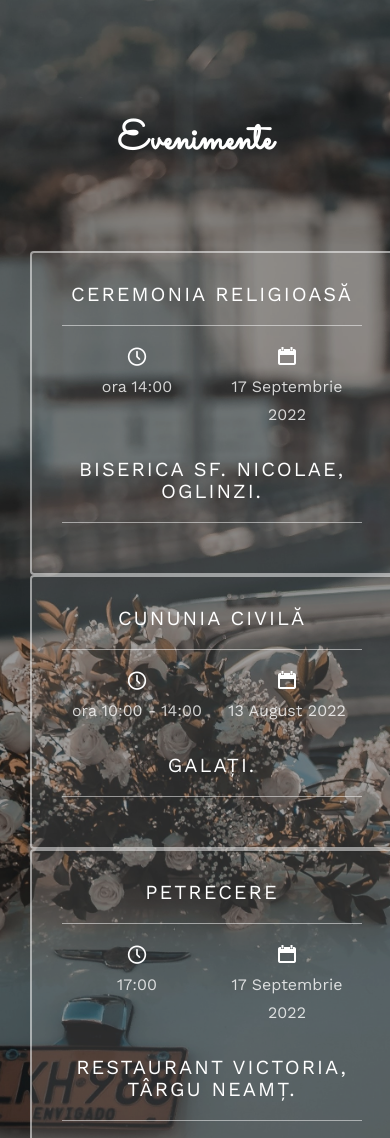
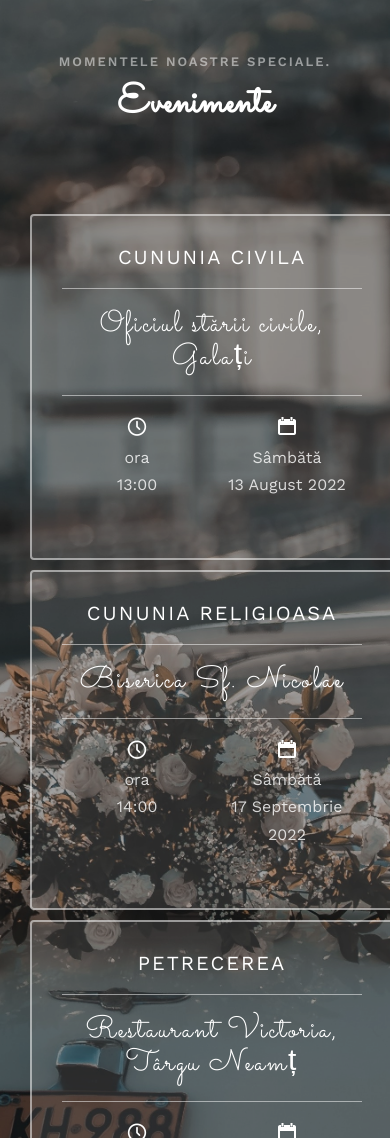
Before and after one commit to georgejoo/wedding2, a Flask app: page / in a window 390 px wide. Shown: the part 3531-4669 px from the top of the page. Run offline with Flask 2, Linux system fonts and the light colour scheme; some libraries are stand-ins or nearby versions; some web fonts are replaced.

Commit message:
fix view on mobile

```diff
--- a/static/style/style.css
+++ b/static/style/style.css
@@ -358,7 +358,7 @@ h1, h2, h3, h4, h5, h6, figure {
 
 #fh5co-counter,
 #fh5co-event {
-  height: 100%;
+  height: 1000px;
   float: left;
 }
 #fh5co-counter .display-t,
@@ -367,7 +367,7 @@ h1, h2, h3, h4, h5, h6, figure {
 #fh5co-event .display-tc {
   height: 700px;
   display: table;
-  width: 90%;
+  width: 100%;
 }
 #fh5co-counter .fh5co-heading h2,
 #fh5co-event .fh5co-heading h2 {
@@ -415,7 +415,7 @@ h1, h2, h3, h4, h5, h6, figure {
   -ms-border-radius: 4px;
   border-radius: 4px;
 }
-@media screen and (max-width: 80%) {
+@media screen and (max-width: 768px) {
   #fh5co-counter .event-wrap,
   #fh5co-event .event-wrap {
     margin-bottom: 10px;
@@ -431,6 +431,18 @@ h1, h2, h3, h4, h5, h6, figure {
   text-transform: uppercase;
   letter-spacing: 2px;
 }
+
+#fh5co-counter .event-wrap h4,
+#fh5co-event .event-wrap h4 {
+  color: white;
+  border-bottom: 1px solid rgba(255, 255, 255, 0.5);
+  display: block;
+  padding-bottom: 20px;
+  font-family: "Sacramento", Arial, serif;
+  font-size: 30px;
+  letter-spacing: 2px;
+}
+
 #fh5co-counter .event-wrap p, #fh5co-counter .event-wrap span,
 #fh5co-event .event-wrap p,
 #fh5co-event .event-wrap span {
@@ -1016,7 +1028,7 @@ form label {
   padding: 7em 0;
   clear: both;
 }
-@media screen and (max-width: 100%) {
+@media screen and (max-width: 768px) {
   #fh5co-testimonial,
   #fh5co-services,
   #fh5co-started,
--- a/templates/index.html
+++ b/templates/index.html
@@ -133,10 +133,10 @@
 					<h2>Împreună cu nașii</h2>
 					<h3>Ovidiu și Andreea Iftode</h3>
 					<h2>Părinții</h2>
-					<div class="col-md-8 col-md-offset-3 text-center fh5co-heading animate-box" style="display:flex; flex-direction: row; margin-bottom: 0;">
+					<div class="col-md-8 col-md-offset-2 text-center fh5co-heading animate-box" style="display:flex; flex-direction: row; margin-bottom: 0;">
 						<h3>Gheorghe și Ana Bărbieru</h3>
 						<h3>&emsp;&emsp;</h3>
-						<h3>Gheorghe și Maria Gomoană</h3>
+						<h3>Gheorghe și Mariana Gomoană</h3>
 					</div>
                 </div>
             </div>
@@ -185,51 +185,65 @@
 		<div class="container">
 			<div class="row">
 				<div class="col-md-8 col-md-offset-2 text-center fh5co-heading animate-box">
+					<span>Momentele noastre speciale.</span>
 					<h2>Evenimente</h2>
 				</div>
 			</div>
 			<div class="row">
 				<div class="display-t">
-					<div class="display-tc" >
-						<div class="col-md-10 col-md-offset-1">
-							<div class="col-md-6 col-sm-6 text-center">
+					<div class="display-tc">
+						<div class="col-md-12">
+							<div class="col-md-4 col-sm-4 text-center">
 								<div class="event-wrap animate-box">
-									<h3>Ceremonia religioasă</h3>
+									<h3>Cununia civila</h3>
+									<h4>Oficiul stării civile, Galați</h4>
 									<div class="event-col">
 										<i class="icon-clock"></i>
-										<span>ora 14:00</span>
+										<span>ora</span>
+										<span>13:00</span>
 									</div>
 									<div class="event-col">
 										<i class="icon-calendar"></i>
-										<span>17 Septembrie 2022</span>
+										<span>Sâmbătă</span>
+										<span>13 August 2022</span>
 									</div>
-									<h3>Biserica Sf. Nicolae, Oglinzi.</h3>
+									<br>
 								</div>
+							</div>
+							<div class="col-md-4 col-sm-4 text-center">
 								<div class="event-wrap animate-box">
-									<h3>Cununia civilă</h3>
+									<h3>Cununia religioasa</h3>
+									<h4>Biserica Sf. Nicolae</h4>
 									<div class="event-col">
 										<i class="icon-clock"></i>
-										<span>ora 10:00 - 14:00</span>
+										<span>ora</span>
+										<span>14:00</span>
 									</div>
 									<div class="event-col">
 										<i class="icon-calendar"></i>
-										<span>13 August 2022</span>
+										<span>Sâmbătă</span>
+										<span>17 Septembrie 2022</span>
 									</div>
-									<h3>Galați.</h3>
+									<br>
 								</div>
 							</div>
-							<div class="col-md-6 col-sm-6 text-center">
+							<div class="col-md-4 col-sm-4 text-center">
 								<div class="event-wrap animate-box">
-									<h3>Petrecere</h3>
+									<h3>Petrecerea</h3>
+									<h4>Restaurant Victoria, Târgu Neamț</h4>
 									<div class="event-col">
 										<i class="icon-clock"></i>
-										<span>17:00 </span>
+										<span>ora</span>
+										<span>17:00</span>
 									</div>
 									<div class="event-col">
 										<i class="icon-calendar"></i>
+										<span>
+										Sâmbătă
+									</span>
 										<span>17 Septembrie 2022</span>
 									</div>
-									<h3>Restaurant Victoria, Târgu Neamț.</h3>
+									<br>
 									<iframe src="https://www.google.com/maps/embed?pb=!1m18!1m12!1m3!1d2710.522203208193!2d26.364405815616614!3d47.206363679160084!2m3!1f0!2f0!3f0!3m2!1i1024!2i768!4f13.1!3m3!1m2!1s0x4735473924708525%3A0xd98525ff0b2a9fe5!2sRestaurant%20Victoria!5e0!3m2!1sro!2sro!4v1655925781495!5m2!1sro!2sro" width="300" height="245" style="border:0;" allowfullscreen="" loading="lazy" referrerpolicy="no-referrer-when-downgrade"></iframe>
 								</div>
 							</div>
```
